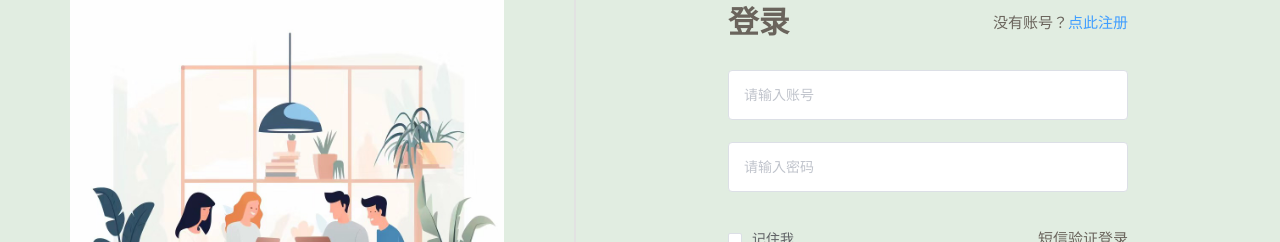
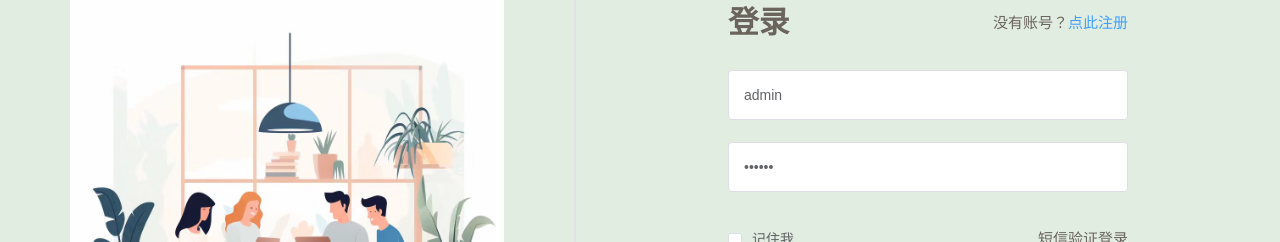
Before and after one commit to Langxuewen/vue-admin-template, a Vue app: page /#/login in a window 1280 px wide. Shown: the part 213-455 px from the top of the page. Built offline with nearby package versions, Linux system fonts and the light colour scheme; a small style sheet from the web is missing.

Commit message:
commit "登录逻辑"

```diff
--- a/mock/user.js
+++ b/mock/user.js
@@ -36,7 +36,7 @@ module.exports = [
       if (!token) {
         return {
           code: 60204,
-          message: 'Account and password are incorrect.'
+          message: '账号密码不正确'
         }
       }
 
--- a/src/views/login/new-index.vue
+++ b/src/views/login/new-index.vue
@@ -15,11 +15,11 @@
                             <span>没有账号？<span class="blue underline">点此注册</span></span>
                         </div>
                     </el-form-item>
-                    <el-form-item prop="userName">
-                        <el-input type="text" v-model="loginForm.userName" placeholder="请输入账号"></el-input>
+                    <el-form-item prop="username">
+                        <el-input type="text" v-model="loginForm.username" placeholder="请输入账号"></el-input>
                     </el-form-item>
-                    <el-form-item prop="passWord">
-                        <el-input :type="eyeFlag ? 'password' : 'text'" v-model="loginForm.passWord" placeholder="请输入密码">
+                    <el-form-item prop="password">
+                        <el-input :type="eyeFlag ? 'password' : 'text'" v-model="loginForm.password" placeholder="请输入密码">
                             <i v-if="eyeFlag" slot="suffix" @click="eyeFlag = !eyeFlag" class="iconfont icon-eye"></i>
                             <i v-else slot="suffix" @click="eyeFlag = !eyeFlag" class="iconfont icon-eye-close"></i>
                         </el-input>
@@ -31,7 +31,7 @@
                         </div>
                     </el-form-item>
                     <el-form-item>
-                        <el-button type="success" plain class="login-btn">登录</el-button>
+                        <el-button type="success" :loading="loading" plain @click="handleLogin" class="login-btn">登录</el-button>
                     </el-form-item>
                     <div class="forget-pwd underline">忘记密码？</div>
                 </el-form>
@@ -65,15 +65,17 @@ export default {
     }
     return {
         loginForm: {
-            userName: '',
-            passWord: ''
+            username: 'admin',
+            password: '111111'
         },
         loginRules: {
-            userName: [{ required: true, trigger: 'blur', validator: validateUserName }],
-            passWord: [{ required: true, trigger: 'blur', validator: validatePassWord }]
+            username: [{ required: true, trigger: 'blur', validator: validateUserName }],
+            password: [{ required: true, trigger: 'blur', validator: validatePassWord }]
         },
         eyeFlag: true,
         remember: false,
+        loading: false,
+        redirect: undefined
     }
   },
   computed: {
@@ -81,7 +83,30 @@ export default {
       return defaultSettings.title
     }
   },
+  watch: {
+    $route: {
+      handler: function(route) {
+        this.redirect = route.query && route.query.redirect
+      },
+      immediate: true
+    }
+  },
   methods: {
+    handleLogin() {
+        this.$refs['loginForm'].validate((valid) => {
+            if (valid) {
+                this.loading = true;
+                this.$store.dispatch('user/login', this.loginForm).then(() => {
+                    this.$router.push({ path: this.redirect || '/' }) // 登录成功之后重定向到首页
+                    this.loading = false
+                }).catch(() => {
+                    this.loading = false
+                })
+            } else {
+                return false;
+            }
+        })
+    }
   }
 }
 
```
